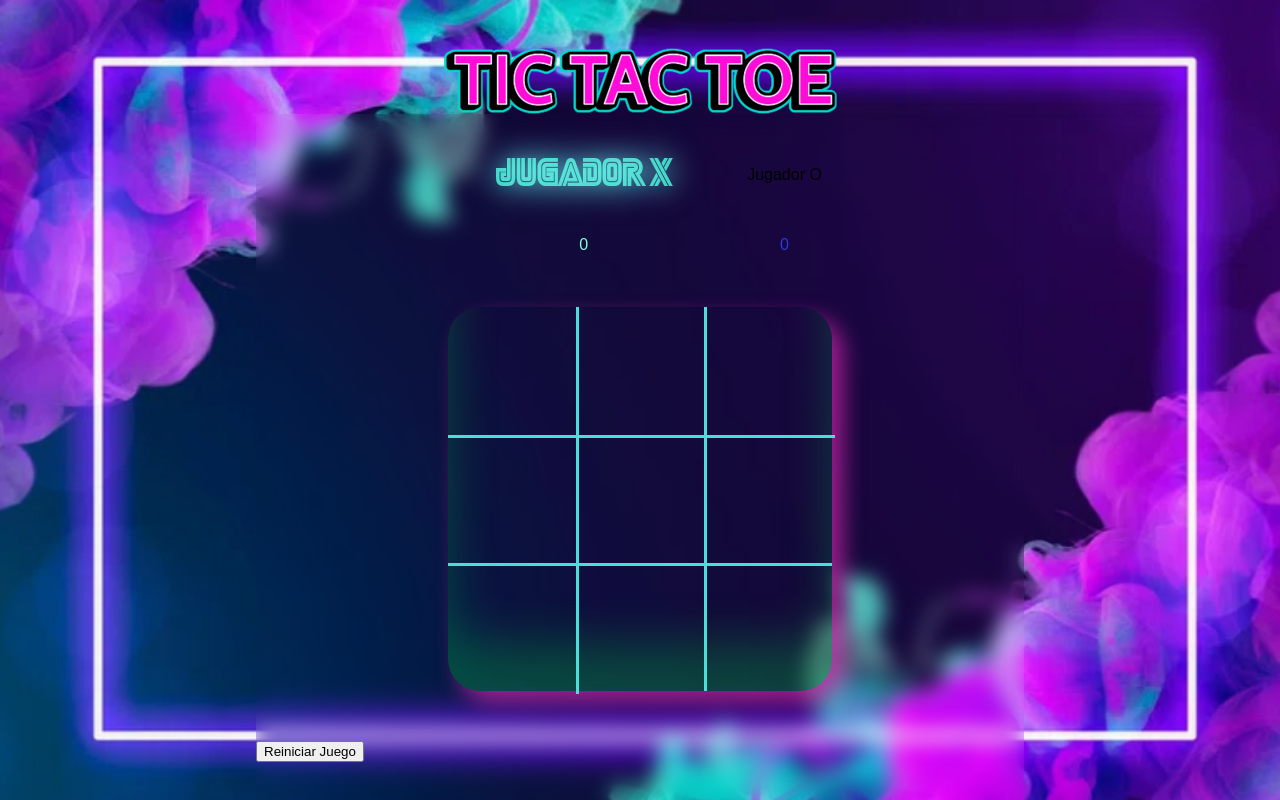
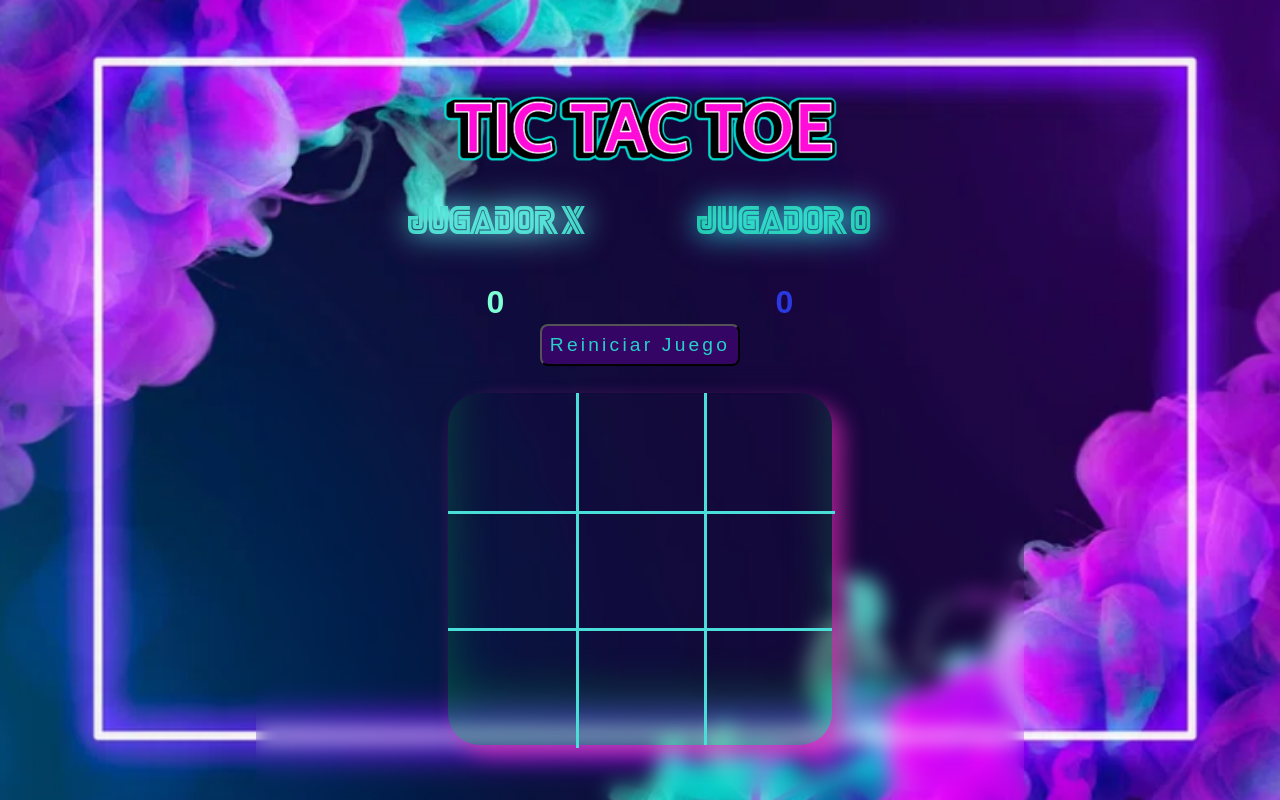
Before and after one commit to MarilaMorales/Tic-Tac-Toe, a plain HTML site: page Index.html in a window 1280 px wide. Drawn offline with Linux system fonts and the light colour scheme; files whose address does not match are found by name.

Commit message:
Contador

```diff
--- a/Index.html
+++ b/Index.html
@@ -13,14 +13,11 @@
         <img src= "IMG/TicTacTitulo2.png" alt="">
     </div>
 
-
-    <div class="game-Container">
-
     <table id="scoreboard">
         <tr>
-               <td> <img src="IMG/Jugador2.png" alt=""></td>
+           <td> <img id="imageX" src="IMG/Jugador2.png" alt=""></td>
            <td width="30"> &nbsp; </td> <!--&nbsp A non-breaking space is a space that will not break into a new line. -->
-               <td> Jugador O </td>
+           <td> <img src="IMG/JugadorO.png" alt=""></td>
         </tr>
         <tr>
            <td class="puntaje" id="player1">
@@ -33,6 +30,10 @@
         </tr>
     </table>
 
+    <div class="btnReinicio">
+        <button id="reinicio"> Reiniciar Juego</button>
+    </div>
+    <div class="game-Container">
 
         <div class="Tictac-Container">
             <div class="celda" id="Celda0"></div>
@@ -48,9 +49,7 @@
 
         <div class="fondoTitulos">
             <div id="turno" style="color: red;"></div>
-            <div class="btnReinicio">
-                <button id="reinicio"> Reiniciar Juego</button>
-            </div>
+
         </div>
     </div>
 
--- a/Styles.css
+++ b/Styles.css
@@ -1,5 +1,5 @@
 body{
-    background-image: url("file:///C:/Users/mgonz/Desktop/Progra/Javascript/Tik%20Tak%20toe/IMG/fondo2.png");
+    background-image: url("IMG/fondo2.png");
     background-size: cover;
     background-repeat: no-repeat;
     background-position: center center;
@@ -30,8 +30,9 @@ body{
     backdrop-filter: blur(15px);
     border-radius: 2rem;
     width: 24rem;
-    height: 24rem;
+    height: 22rem;
     margin: 50px auto;
+    margin-top: 1.7rem;
 
 
 }
@@ -96,9 +97,6 @@ body{
     grid-row: 3;
     border-left:3px solid rgb(73, 223, 216);
 }
-
-
-
 .celda{
 
     display: flex;
@@ -111,33 +109,48 @@ body{
     color: aqua;
     font-weight: bolder;
 }
-
-
 .tituloTicTac{
     display: flex;
     justify-content: center;
-    /* margin: 2rem; */
+    margin-top: 3rem;
     padding-top: 3rem;
 
 }
-
-
 #scoreboard {
     text-align: center;
     font-size: 1.6rempx;
     display: flex;
     justify-content: center;
+    padding: 0px;
 }
+#imageX{
+    align-self: self-start;
 
+}
 .puntaje{
     text-align: center;
     font-size: 1.6rempx;
 }
-
 #player1{
     color: aquamarine;
+    align-self: stretch;
+    font-size: 2rem;
+    font-weight: bold;
+}
+#player2{
+    color: rgb(42, 57, 225);
+    font-size: 2rem;
+    font-weight: bold;
 }
 
-#player2{
-    color: rgb(42, 57, 225);
+#reinicio{
+    color: rgb(40, 208, 202);
+    background-color: rgb(52, 5, 101);
+    border-radius: 0.5rem;
+    font-size: 1.2rem;
+    padding: 0.5rem;
+    font-family: fantasy;
+    letter-spacing: 0.2rem;
+
+
 }
--- a/TicTacToe.js
+++ b/TicTacToe.js
@@ -30,6 +30,7 @@ for (let i = 0; i < celdas.length; i++) {
                     player2.textContent = puntajeO;
                 }
                 juego = false;
+                turno.innerHTML="Turno de X"
                 return;
             }
 
```
Also changed, not shown: IMG/JugadorO.png (added), IMG/fondo4.png (added). Lines whose indentation alone changed are shown as unchanged.
